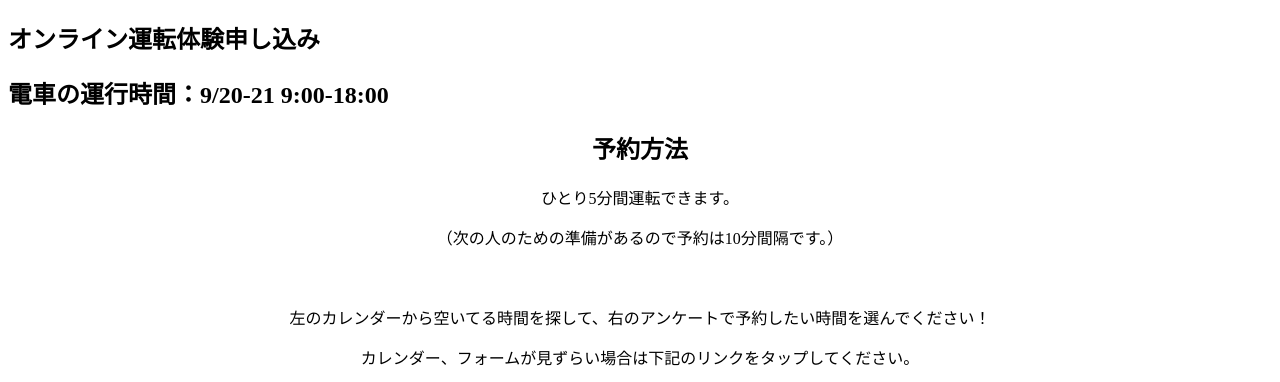
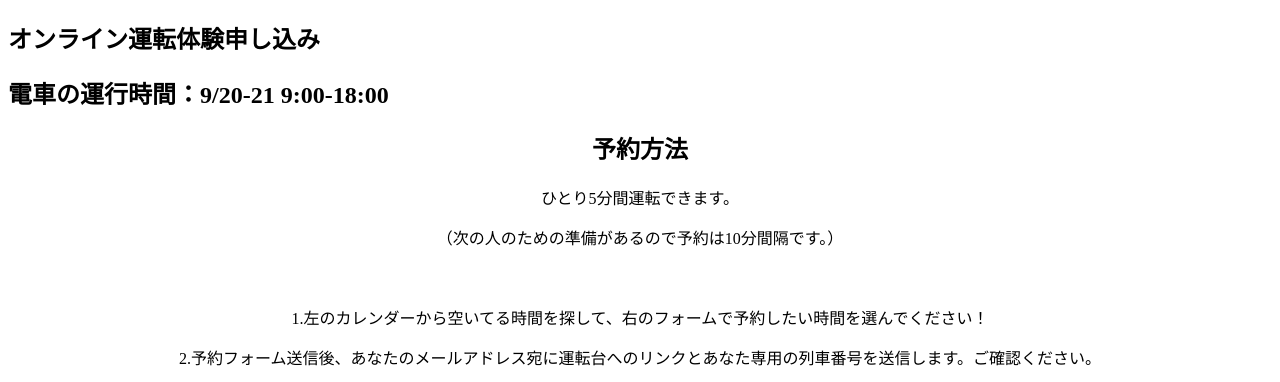
Before and after one commit to Wayo11/platotype, a plain HTML site: page index.html in a window 1280 px wide. Shown: the top 382 px of the page. Drawn offline with Linux system fonts and the light colour scheme.

Commit message:
Update index.html

```diff
--- a/index.html
+++ b/index.html
@@ -103,7 +103,8 @@
 	 <h2>予約方法</h2>
 	<p>ひとり5分間運転できます。<p>
 		<p>（次の人のための準備があるので予約は10分間隔です。）<p>
-	　　<p>左のカレンダーから空いてる時間を探して、右のアンケートで予約したい時間を選んでください！</p>
+	　　<p>1.左のカレンダーから空いてる時間を探して、右のフォームで予約したい時間を選んでください！</p>
+		<p>2.予約フォーム送信後、あなたのメールアドレス宛に運転台へのリンクとあなた専用の列車番号を送信します。ご確認ください。</p>
 		<p>カレンダー、フォームが見ずらい場合は下記のリンクをタップしてください。</p>
 		<a href="https://calendar.google.com/calendar/embed?height=600&amp;wkst=1&amp;bgcolor=%2300b5ee&amp;ctz=Asia%2FTokyo&amp;src=b2F1aDBqM3BpMDBuajJvOXQ2MXFtdDJkbDhAZ3JvdXAuY2FsZW5kYXIuZ29vZ2xlLmNvbQ&amp;color=%233F51B5&amp;showDate=1&amp;title=%E4%BA%88%E7%B4%84%E7%8A%B6%E6%B3%81&amp;mode=AGENDA">1.カレンダー</a><br><a href="https://docs.google.com/forms/d/e/1FAIpQLScgrpgqetp-2neAccnAIBIcCn-B8-Mak84ESiru7kyKW2qxQA/viewform?usp=sf_link">2.申し込みフォーム</a>
 
```
